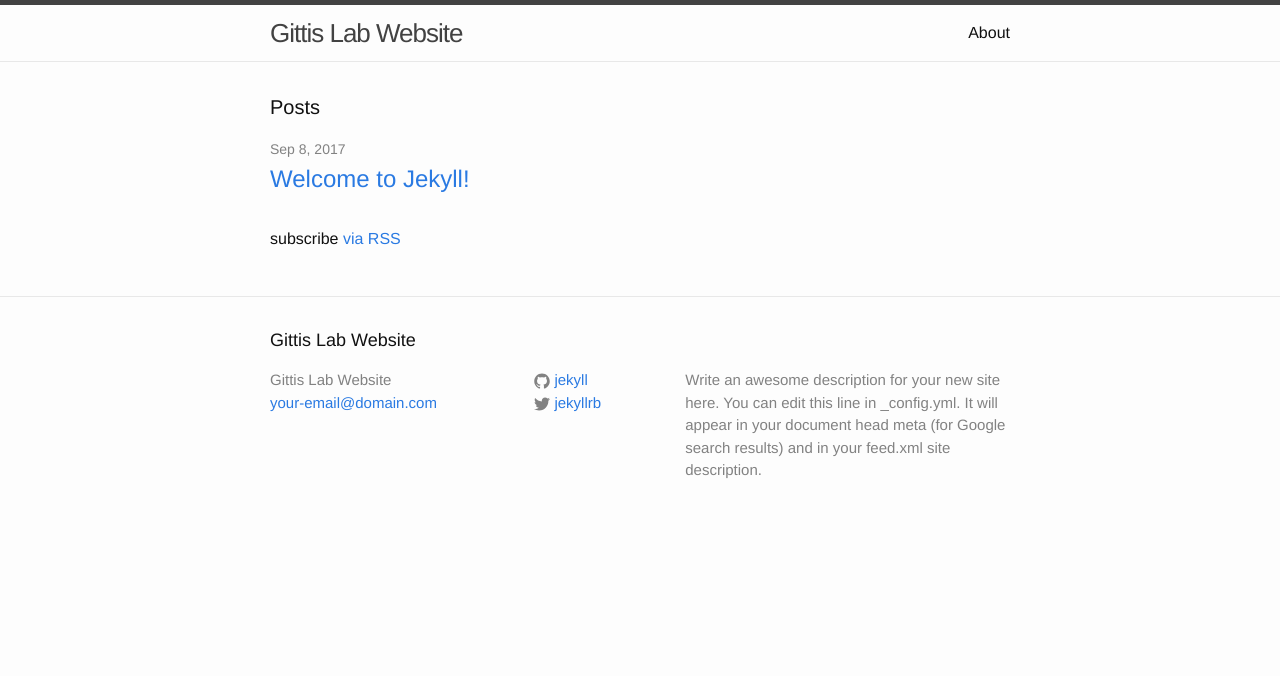
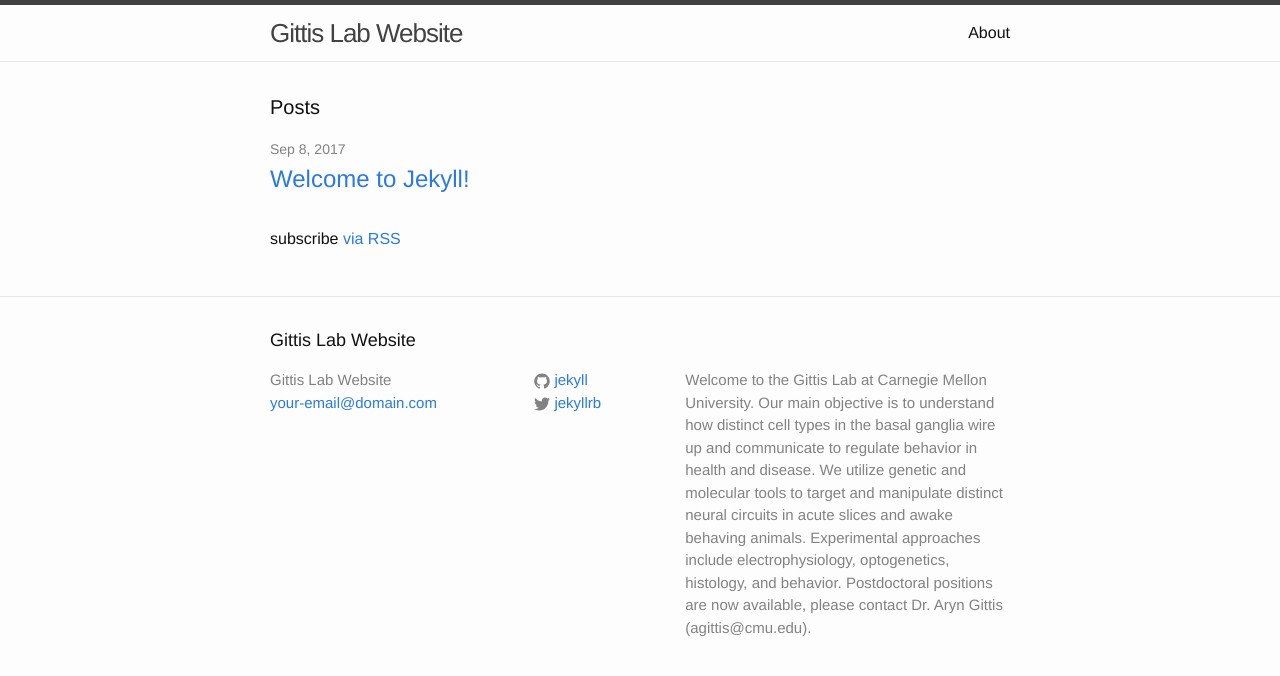
Before and after one commit to Garg0yle/garg0yle.github.io, a Jekyll site: the page built from index.html, in a window 1280 px wide. Shown: the top 676 px of the page. Built offline with Jekyll 4.4.1, drawn with Linux system fonts in a browser that asks for light colours.

Commit message:
Update _config.yml

```diff
--- a/_config.yml
+++ b/_config.yml
@@ -9,9 +9,11 @@
 title: Gittis Lab Website
 email: your-email@domain.com
 description: > # this means to ignore newlines until "baseurl:"
-  Write an awesome description for your new site here. You can edit this
-  line in _config.yml. It will appear in your document head meta (for
-  Google search results) and in your feed.xml site description.
+  Welcome to the Gittis Lab at Carnegie Mellon University. Our main objective is to understand how distinct
+  cell types in the basal ganglia wire up and communicate to regulate behavior in health and disease.
+  We utilize genetic and molecular tools to target and manipulate distinct neural circuits in acute slices and awake behaving animals.
+  Experimental approaches include electrophysiology, optogenetics, histology, and behavior.
+  Postdoctoral positions are now available, please contact Dr. Aryn Gittis (agittis@cmu.edu).
 baseurl: "" # the subpath of your site, e.g. /blog
 url: "http://yourdomain.com" # the base hostname & protocol for your site
 twitter_username: jekyllrb
```
